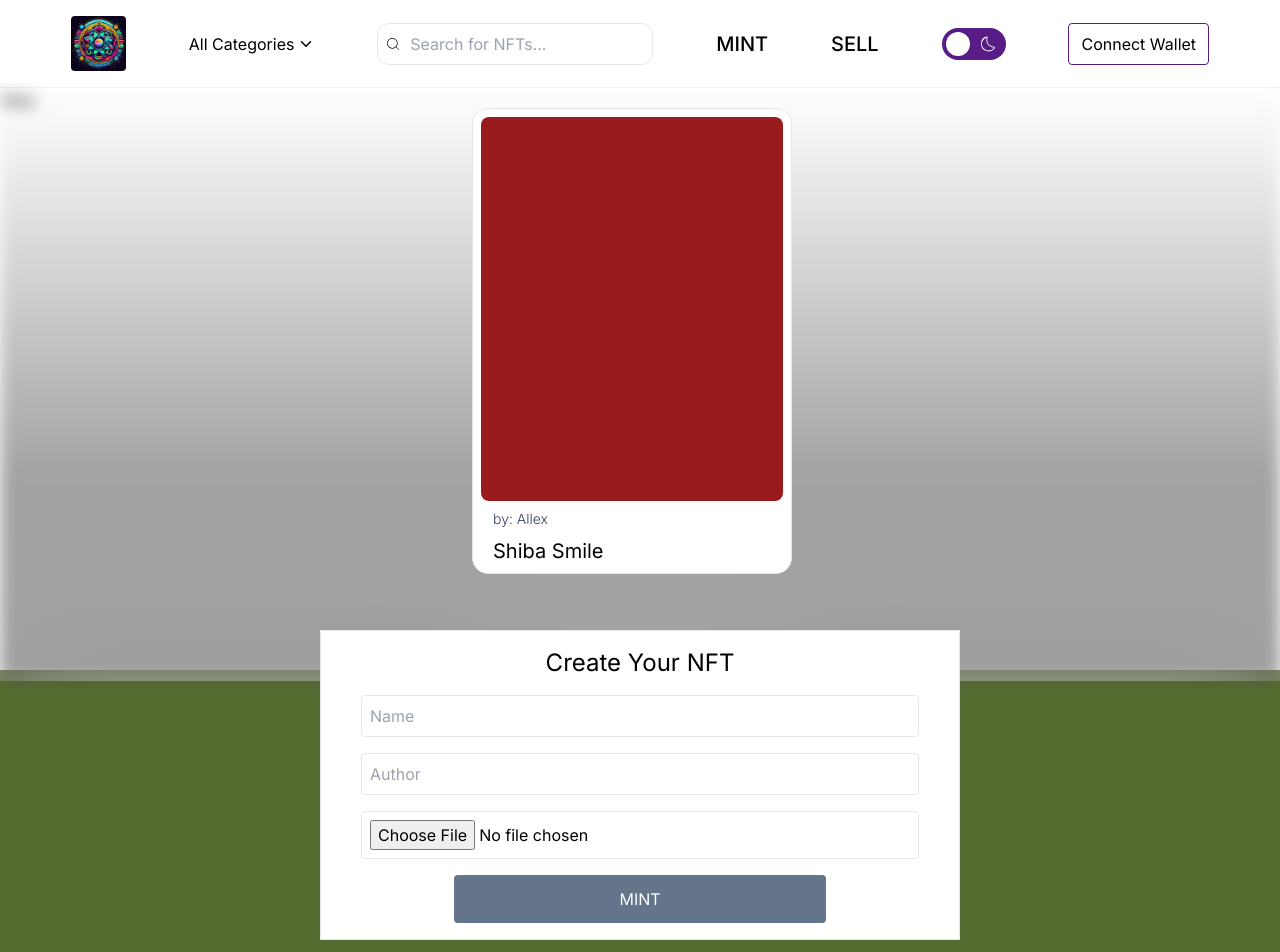
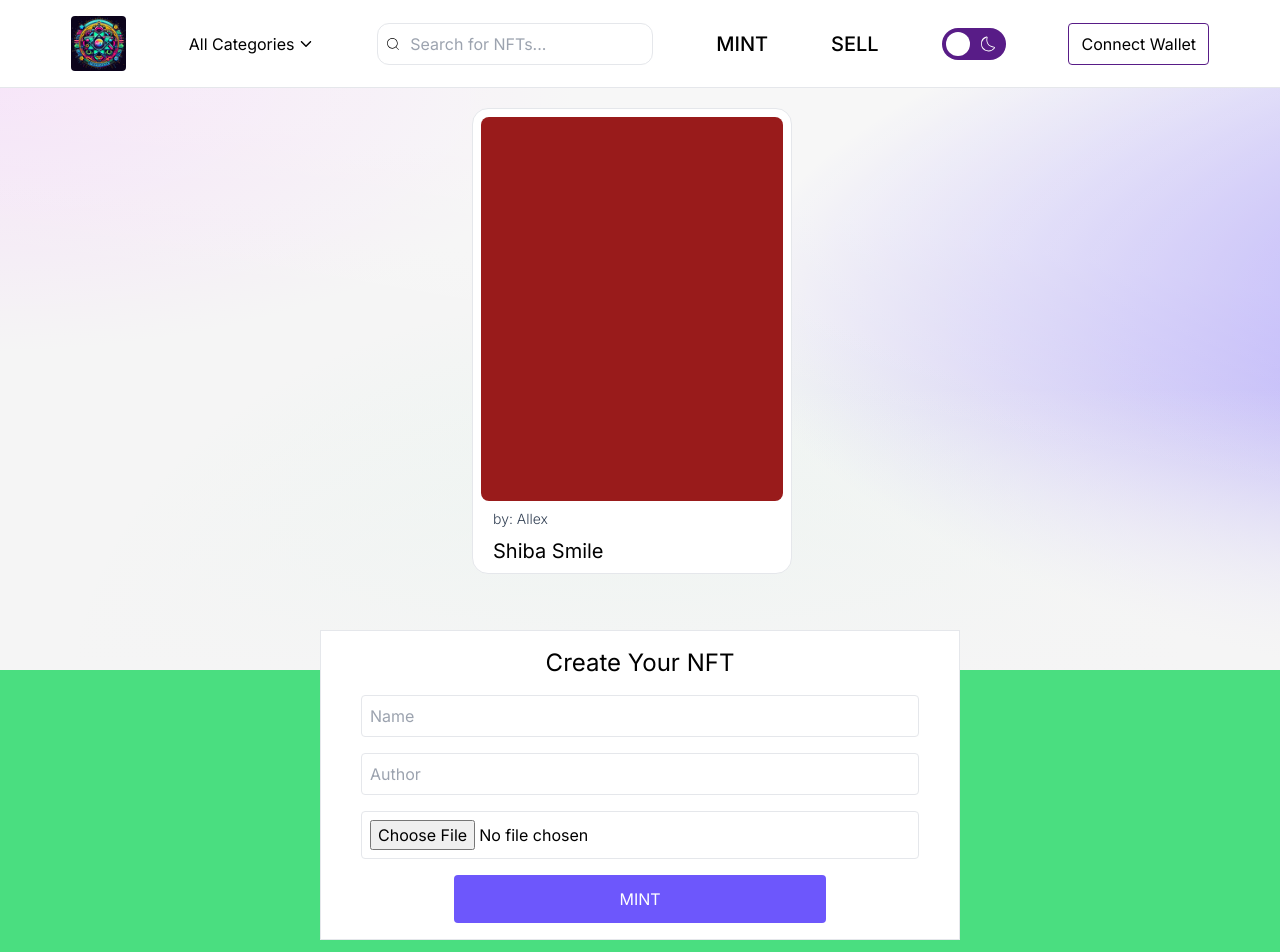
Before and after one commit to AllexAntoniollo/ArtChain-MarketPlaceNFT, a Next.js app in the folder artchain/: page /mint in a window 1280 px wide. Shown: the top 952 px of the page. Built offline with nearby package versions, Linux system fonts and the light colour scheme.

Commit message:
Carousel and bg mint and sell

```diff
--- a/artchain/src/app/globals.css
+++ b/artchain/src/app/globals.css
@@ -41,14 +41,29 @@
   }
 }
 
-.blur {
-  background: linear-gradient(180deg, #ffffffff 0%, #8483835a 65%)
-    rgba(0, 0, 0, 0.291);
-  backdrop-filter: blur(60px);
-  pointer-events: none;
-  position: absolute;
-  width: 100%;
-  height: calc(100% + 11px);
+.bg-custom {
+  background: linear-gradient(
+      10deg,
+      rgba(255, 255, 255, 0) 49.98%,
+      rgba(255, 255, 255, 0.2) 74.45%
+    ),
+    linear-gradient(0.35deg, #f5f5f5 0.34%, rgba(245, 245, 245, 0) 49.04%),
+    radial-gradient(
+      46.88% 47.49% at -1.87% -2.01%,
+      rgba(244, 174, 255, 0.3) 0%,
+      rgba(244, 174, 255, 0) 100%
+    ),
+    radial-gradient(
+      43.89% 70.06% at 49% 104.97%,
+      rgba(133, 238, 186, 0.15) 0%,
+      rgba(133, 238, 186, 0) 100%
+    ),
+    radial-gradient(
+      111.05% 75.88% at 168.35% 38.53%,
+      #6d57ff 0%,
+      rgba(165, 151, 255, 0) 100%
+    ),
+    #f5f5f5;
 }
 
 .container {
@@ -73,3 +88,16 @@
   padding: 10px;
   border-radius: 12px;
 }
+
+.transition-bg {
+  background-color: #d1d5db; /* Cor inicial do fundo */
+  background-image: linear-gradient(
+    to left,
+    #d1d5db,
+    black
+  ); /* Gradiente de cinza para preto da esquerda para a direita */
+  background-repeat: no-repeat;
+  background-size: 200% 100%; /* Ajuste o valor conforme necessário para cobrir toda a área */
+  transition: background-position 5s, background-color 5s; /* Adiciona transição para ambas as propriedades */
+  background-position: -100% 0; /* Inicializa a posição do gradiente à esquerda */
+}
--- a/artchain/src/app/mint/page.tsx
+++ b/artchain/src/app/mint/page.tsx
@@ -1,11 +1,7 @@
 export default function Mint() {
   return (
     <main>
-      <section className="flex justify-center relative pb-24">
-        <div className="blur">
-          <h1>Allex</h1>
-        </div>
-
+      <section className="flex justify-center relative bg-custom pb-24">
         <div className="grow max-w-xs mr-4 mt-5 rounded-2xl bg-white border ease-linear duration-200 relative p-2">
           <div className="w-full rounded-lg h-96  bg-red-800"></div>
           <div className="ml-3">
@@ -14,10 +10,7 @@ export default function Mint() {
           </div>
         </div>
       </section>
-      <section
-        style={{ backgroundColor: "#556B2F " }}
-        className="align justify-center py-10 flex"
-      >
+      <section className="align justify-center py-10 bg-green-400 flex">
         <form className="flex px-10 flex-col w-1/2 items-center py-4 bg-white relative bottom-20 border">
           <h1 className="text-2xl">Create Your NFT</h1>
           <input
@@ -34,7 +27,12 @@ export default function Mint() {
             className="outline-none border rounded pl-2 py-2 w-full mt-4"
             type="file"
           />
-          <button className="px-6 py-3 rounded hover:bg-slate-600 text-white bg-slate-500 w-2/3 mt-4">
+          <button
+            style={{
+              backgroundColor: "#6D57FC",
+            }}
+            className="px-6 py-3 rounded  text-white w-2/3 mt-4"
+          >
             MINT
           </button>
         </form>
--- a/artchain/src/app/page.tsx
+++ b/artchain/src/app/page.tsx
@@ -7,12 +7,6 @@ export default function Home() {
     <>
       <BootstrapCarousel></BootstrapCarousel>
 
-      <section className="py-12 mx-9 flex justify-center">
-        <div className="w-14 rounded h-1 bg-gray-300 mx-1 cursor-pointer"></div>
-        <div className="w-14 rounded h-1 bg-gray-300 mx-1 cursor-pointer"></div>
-        <div className="w-14 rounded h-1 bg-gray-300 mx-1 cursor-pointer"></div>
-        <div className="w-14 rounded h-1 bg-gray-300 mx-1 cursor-pointer"></div>
-      </section>
       <section className="rounded-md mx-9 border p-8">
         <h1 className="border-b text-3xl font-medium pb-3">Latest NFTs</h1>
         <div className="flex flex-wrap mt-6">
--- a/artchain/src/app/sell/page.tsx
+++ b/artchain/src/app/sell/page.tsx
@@ -1,7 +1,7 @@
 export default function Sell() {
   return (
-    <main className="">
-      <section className="align justify-center py-10 flex">
+    <main>
+      <section className="align bg-custom justify-center py-10 flex">
         <form className="flex px-10 flex-col w-1/2 items-center py-4 bg-white border">
           <h1 className="text-2xl">Sell Your NFT</h1>
 
@@ -20,7 +20,12 @@ export default function Sell() {
             placeholder="Price in MATIC"
             className="outline-none border rounded pl-2 py-2 w-full mt-4"
           />
-          <button className="px-6 py-3 rounded hover:bg-slate-600 text-white bg-slate-500 w-2/3 mt-4">
+          <button
+            style={{
+              backgroundColor: "#6D57FC",
+            }}
+            className="px-6 py-3 rounded text-white w-2/3 mt-4"
+          >
             SELL
           </button>
         </form>
--- a/artchain/src/components/carousel.tsx
+++ b/artchain/src/components/carousel.tsx
@@ -15,6 +15,8 @@ const Carousel = ({
 }) => {
   // State and Ref initialization
   const [currentImg, setCurrentImg] = useState(0);
+  const [activeImage, setActiveImage] = useState(0); // Novo estado para a imagem ativa
+
   const [carouselSize, setCarouselSize] = useState({ width: 0, height: 0 });
   const carouselRef = useRef(null);
 
@@ -30,9 +32,44 @@ const Carousel = ({
     }
   }, []);
 
+  const handleDotClick = (index: number) => {
+    setCurrentImg(index);
+    setActiveImage(index);
+  };
+  const handlePrevClick = () => {
+    setCurrentImg((prev) => Math.max(0, prev - 1));
+    setActiveImage((prev) => Math.max(0, prev - 1));
+  };
+
+  const handleNextClick = () => {
+    setCurrentImg((prev) => Math.min(data.length - 1, prev + 1));
+    setActiveImage((prev) => Math.min(data.length - 1, prev + 1));
+  };
+  useEffect(() => {
+    const interval = setInterval(() => {
+      if (currentImg === data.length - 1) {
+        setCurrentImg(0);
+        setActiveImage(0);
+      } else {
+        handleNextClick();
+      }
+    }, 5000);
+
+    return () => clearInterval(interval);
+  }, [currentImg, handleNextClick]);
   return (
-    <section className="">
-      <div className="flex mx-9 relative bg-yellow-400 rounded-xl p-16">
+    <>
+      <section>
+        <div
+          className={`flex mx-9 relative rounded-xl p-16 ${
+            currentImg === 0
+              ? "bg-yellow-400"
+              : currentImg === 1
+              ? "bg-green-400"
+              : "bg-blue-400"
+          }`}
+        >
+          {" "}
           {/* Carousel container */}
           <div
             style={{ height: "500px" }}
@@ -59,9 +96,11 @@ const Carousel = ({
               ))}
             </div>
           </div>
-
+          {currentImg === 0 ? (
             <div className="ml-16 w-2/4">
-          <h1 className="text-4xl mt-24">The Art Chain Marketplace is LIVE</h1>
+              <h1 className="text-4xl mt-24">
+                The Art Chain Marketplace is LIVE
+              </h1>
               <p className="mt-10 text-xl">
                 The new and modern NFT marketplace on Polygon, powered by Allex
                 Antoniollo. Buy, mint, and sell your Polygon NFTs today!
@@ -75,14 +114,70 @@ const Carousel = ({
                 </Link>
                 <Link
                   href="/sell"
-              className="bg-yellow-500 ease-linear duration-150 hover:bg-yellow-600 rounded-xl text-md cursor-pointer px-7 py-3 ml-6"
+                  className="bg-yellow-500 hover:bg-yellow-600 ease-linear duration-150  rounded-xl text-md cursor-pointer px-7 py-3 ml-6"
                 >
                   SELL
                 </Link>
               </div>
             </div>
+          ) : (
+            ""
+          )}
+          {currentImg === 1 ? (
+            <div className="ml-16 w-2/4">
+              <h1 className="text-4xl mt-24">
+                ERC721 x ERC 1155 versions is here
+              </h1>
+              <p className="mt-10 text-xl">
+                Embark on a journey into the world of decentralized digital
+                assets with ArtChain Marketplace, where innovation meets
+                artistry.
+              </p>
+              <div className="mt-12">
+                <Link
+                  href="/mint"
+                  className="bg-gray-900 ease-linear duration-150 hover:bg-black rounded-xl text-md text-white cursor-pointer px-7 py-3"
+                >
+                  MINT NFT
+                </Link>
+                <Link
+                  href="/sell"
+                  className="bg-green-500 ease-linear duration-150 hover:bg-green-600 rounded-xl text-md cursor-pointer px-7 py-3 ml-6"
+                >
+                  SELL
+                </Link>
+              </div>
+            </div>
+          ) : (
+            ""
+          )}
+          {currentImg === 2 ? (
+            <div className="ml-16 w-2/4">
+              <h1 className="text-4xl mt-24">The Mintle Marketplace</h1>
+              <p className="mt-10 text-xl">
+                At ArtChain, we empower artists to transform their creativity
+                into unique and verifiable digital assets.
+              </p>
+              <div className="mt-12">
+                <Link
+                  href="/mint"
+                  className="bg-gray-900 ease-linear duration-150 hover:bg-black rounded-xl text-md text-white cursor-pointer px-7 py-3"
+                >
+                  MINT NFT
+                </Link>
+                <Link
+                  href="/sell"
+                  className="bg-blue-500 ease-linear duration-150 hover:bg-blue-600 rounded-xl text-md cursor-pointer px-7 py-3 ml-6"
+                >
+                  SELL
+                </Link>
+              </div>
+            </div>
+          ) : (
+            ""
+          )}
           <div
-          onClick={() => setCurrentImg((prev) => Math.max(0, prev - 1))}
+            onClick={handlePrevClick}
             className="absolute top-1/2 transform -translate-y-1/2 -left-6 p-3 bg-white rounded-full shadow-md cursor-pointer"
           >
             <IoIosArrowBack
@@ -90,9 +185,7 @@ const Carousel = ({
             />
           </div>
           <div
-          onClick={() =>
-            setCurrentImg((prev) => Math.min(data.length - 1, prev + 1))
-          }
+            onClick={handleNextClick}
             className="absolute top-1/2 transform -translate-y-1/2 -right-6 p-3 bg-white rounded-full shadow-md cursor-pointer"
           >
             <IoIosArrowForward
@@ -103,6 +196,19 @@ const Carousel = ({
           </div>
         </div>
       </section>
+      <section className="py-12 mx-9 flex justify-center">
+        {/* Map through data to render divs */}
+        {data.map((_, i) => (
+          <div
+            key={i}
+            onClick={() => handleDotClick(i)}
+            className={`w-14 rounded h-1 mx-1 cursor-pointer ${
+              activeImage === i ? "transition-bg" : "bg-gray-300"
+            }`}
+          ></div>
+        ))}
+      </section>
+    </>
   );
 };
 
```
Also changed, not shown: artchain/public/i257652.jpeg (deleted). Lines whose indentation alone changed are shown as unchanged.
